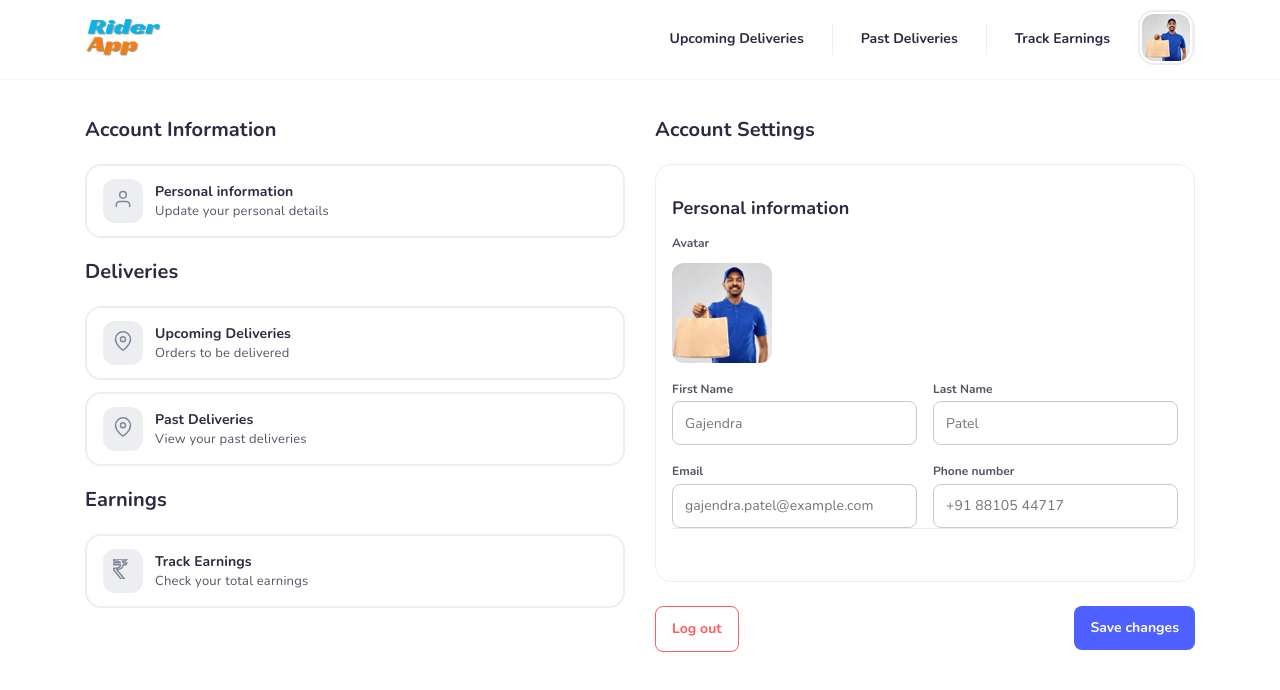
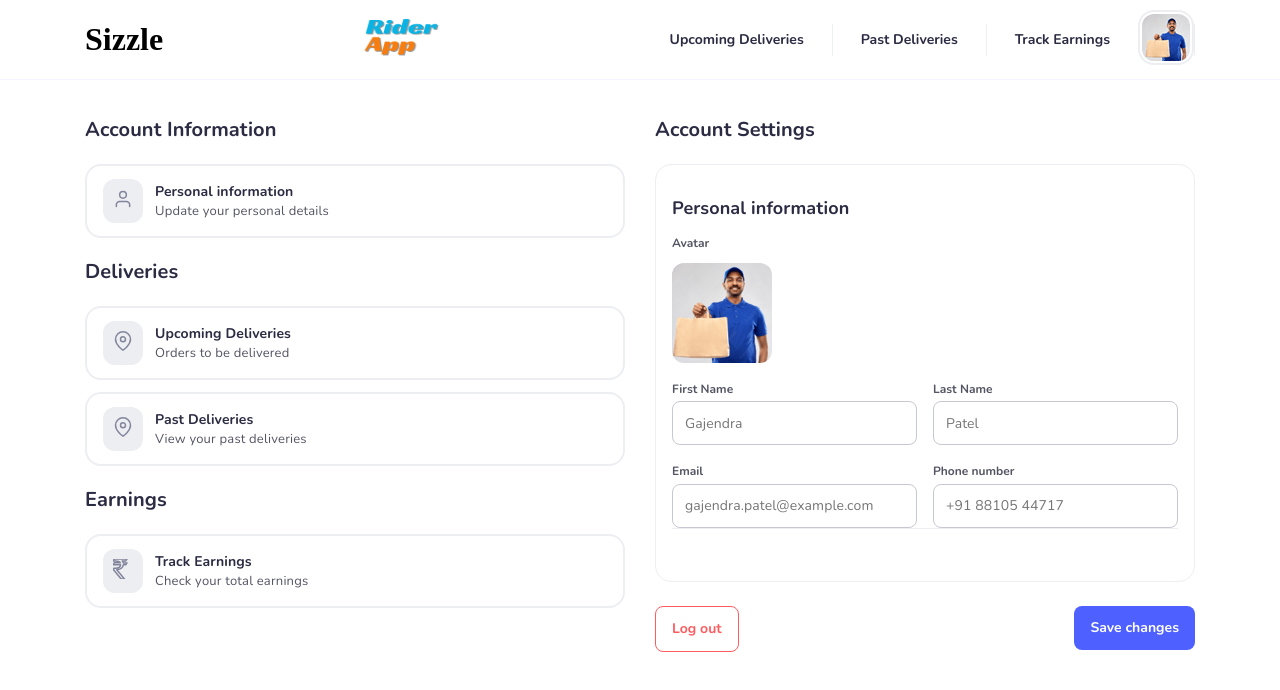
Before and after one commit to acevaliant420/Sizzle-Delivery-Man-App, a plain HTML site: page rider_app.html in a window 1280 px wide. Drawn offline with nearby package versions, Linux system fonts and the light colour scheme.

Commit message:
Few bug fixes

```diff
--- a/rider_app.html
+++ b/rider_app.html
@@ -27,6 +27,7 @@
   <header class="header__menu">
     <div class="container">
       <div class="header__navbar">
+        <h1 class="company-name">Sizzle</h1>
         <div class="header__menu--left-side">
           <a href="./rider_app.html">
             <img class="header__menu--logo" src="./img/logo.png" alt="Food delivery website logo" />
```
